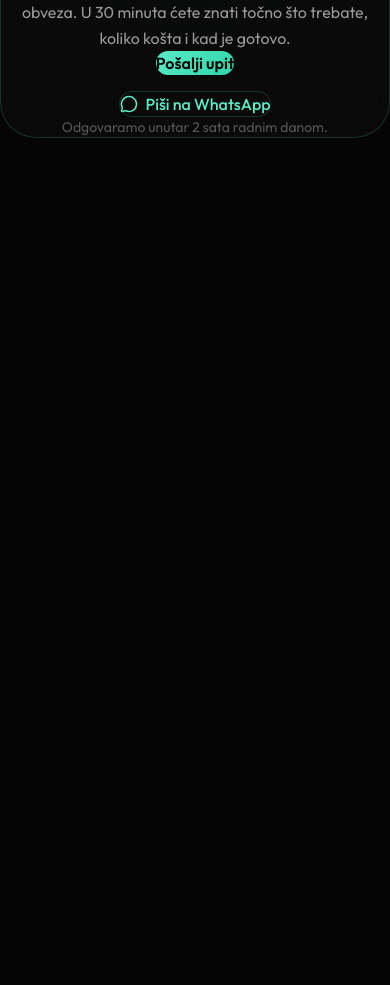
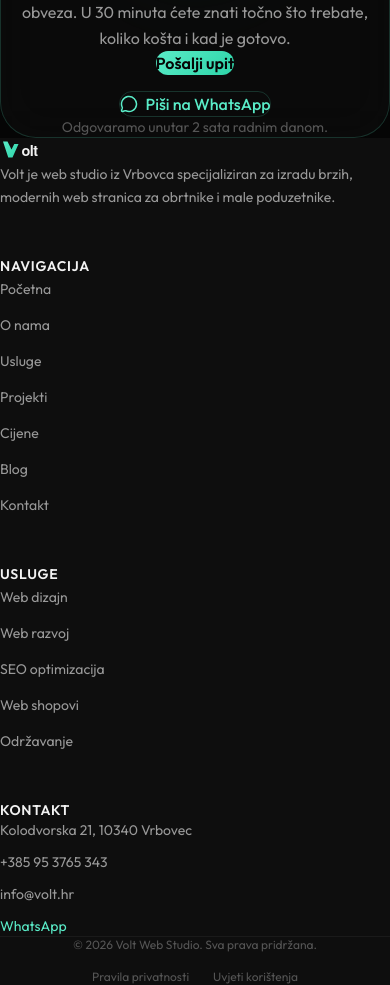
Before and after one commit to karloturk333-hash/volthr, a Next.js app: page / in a window 390 px wide. Shown: the part 6220-7205 px from the top of the page. Before the commit the page ends 6358 px from the top, so only its background shows below. Built offline with nearby package versions, Linux system fonts and the light colour scheme.

Commit message:
feat: multi-column footer with contact info and legal links
Co-Authored-By: Claude Opus 4.6 <noreply@anthropic.com>

```diff
--- a/app/layout.tsx
+++ b/app/layout.tsx
@@ -4,6 +4,7 @@ import "./globals.css"
 import { SEO, SCHEMA_ORG } from "@/lib/content"
 import { MotionProvider } from "@/components/providers/MotionProvider"
 import { Nav } from "@/components/layout/Nav"
+import { Footer } from "@/components/layout/Footer"
 
 const playfair = Playfair_Display({
   subsets: ["latin", "latin-ext"],
@@ -51,6 +52,7 @@ export default function RootLayout({
         <MotionProvider>
           <Nav />
           {children}
+          <Footer />
         </MotionProvider>
       </body>
     </html>
--- /dev/null
+++ b/components/layout/Footer.tsx
@@ -0,0 +1,134 @@
+import Link from "next/link"
+import Image from "next/image"
+import { FOOTER, SITE } from "@/lib/content"
+
+export function Footer() {
+  return (
+    <footer style={{ background: "var(--surface-card)" }}>
+      <div className="mx-auto max-w-[1200px] px-6 py-16">
+        <div className="grid gap-12 md:grid-cols-2 lg:grid-cols-4">
+          {/* Column 1: Logo + description */}
+          <div>
+            <Image
+              src="/images/volt-logo-dark-bg.svg"
+              alt={SITE.fullName}
+              width={90}
+              height={32}
+            />
+            <p
+              className="mt-4 text-sm leading-relaxed"
+              style={{ color: "var(--text-2)" }}
+            >
+              {FOOTER.description}
+            </p>
+          </div>
+
+          {/* Column 2: Navigation */}
+          <div>
+            <h4
+              className="mb-4 text-sm font-semibold uppercase tracking-wider"
+              style={{ color: "var(--text)" }}
+            >
+              {FOOTER.columns.navigation.title}
+            </h4>
+            <ul className="flex flex-col gap-3">
+              {FOOTER.columns.navigation.links.map((link) => (
+                <li key={link.href}>
+                  <Link
+                    href={link.href}
+                    className="text-sm"
+                    style={{ color: "var(--text-2)" }}
+                  >
+                    {link.label}
+                  </Link>
+                </li>
+              ))}
+            </ul>
+          </div>
+
+          {/* Column 3: Services */}
+          <div>
+            <h4
+              className="mb-4 text-sm font-semibold uppercase tracking-wider"
+              style={{ color: "var(--text)" }}
+            >
+              {FOOTER.columns.services.title}
+            </h4>
+            <ul className="flex flex-col gap-3">
+              {FOOTER.columns.services.links.map((link) => (
+                <li key={link.href}>
+                  <Link
+                    href={link.href}
+                    className="text-sm"
+                    style={{ color: "var(--text-2)" }}
+                  >
+                    {link.label}
+                  </Link>
+                </li>
+              ))}
+            </ul>
+          </div>
+
+          {/* Column 4: Contact */}
+          <div>
+            <h4
+              className="mb-4 text-sm font-semibold uppercase tracking-wider"
+              style={{ color: "var(--text)" }}
+            >
+              Kontakt
+            </h4>
+            <ul className="flex flex-col gap-3 text-sm" style={{ color: "var(--text-2)" }}>
+              <li>
+                {SITE.address.street}, {SITE.address.zip} {SITE.address.city}
+              </li>
+              <li>
+                <a href={`tel:${SITE.phone.replace(/\s/g, "")}`}>{SITE.phone}</a>
+              </li>
+              <li>
+                <a href={`mailto:${SITE.email}`}>{SITE.email}</a>
+              </li>
+              <li>
+                <a
+                  href={SITE.whatsapp}
+                  target="_blank"
+                  rel="noopener noreferrer"
+                  style={{ color: "var(--accent)" }}
+                >
+                  WhatsApp
+                </a>
+              </li>
+            </ul>
+          </div>
+        </div>
+      </div>
+
+      {/* Bottom bar */}
+      <div
+        className="border-t"
+        style={{ borderColor: "var(--border)" }}
+      >
+        <div className="mx-auto flex max-w-[1200px] flex-col items-center justify-between gap-4 px-6 py-6 sm:flex-row">
+          <p className="text-xs" style={{ color: "var(--text-3)" }}>
+            {SITE.copyright}
+          </p>
+          <div className="flex gap-6">
+            <Link
+              href={FOOTER.legal.privacy.href}
+              className="text-xs"
+              style={{ color: "var(--text-3)" }}
+            >
+              {FOOTER.legal.privacy.label}
+            </Link>
+            <Link
+              href={FOOTER.legal.terms.href}
+              className="text-xs"
+              style={{ color: "var(--text-3)" }}
+            >
+              {FOOTER.legal.terms.label}
+            </Link>
+          </div>
+        </div>
+      </div>
+    </footer>
+  )
+}
```
